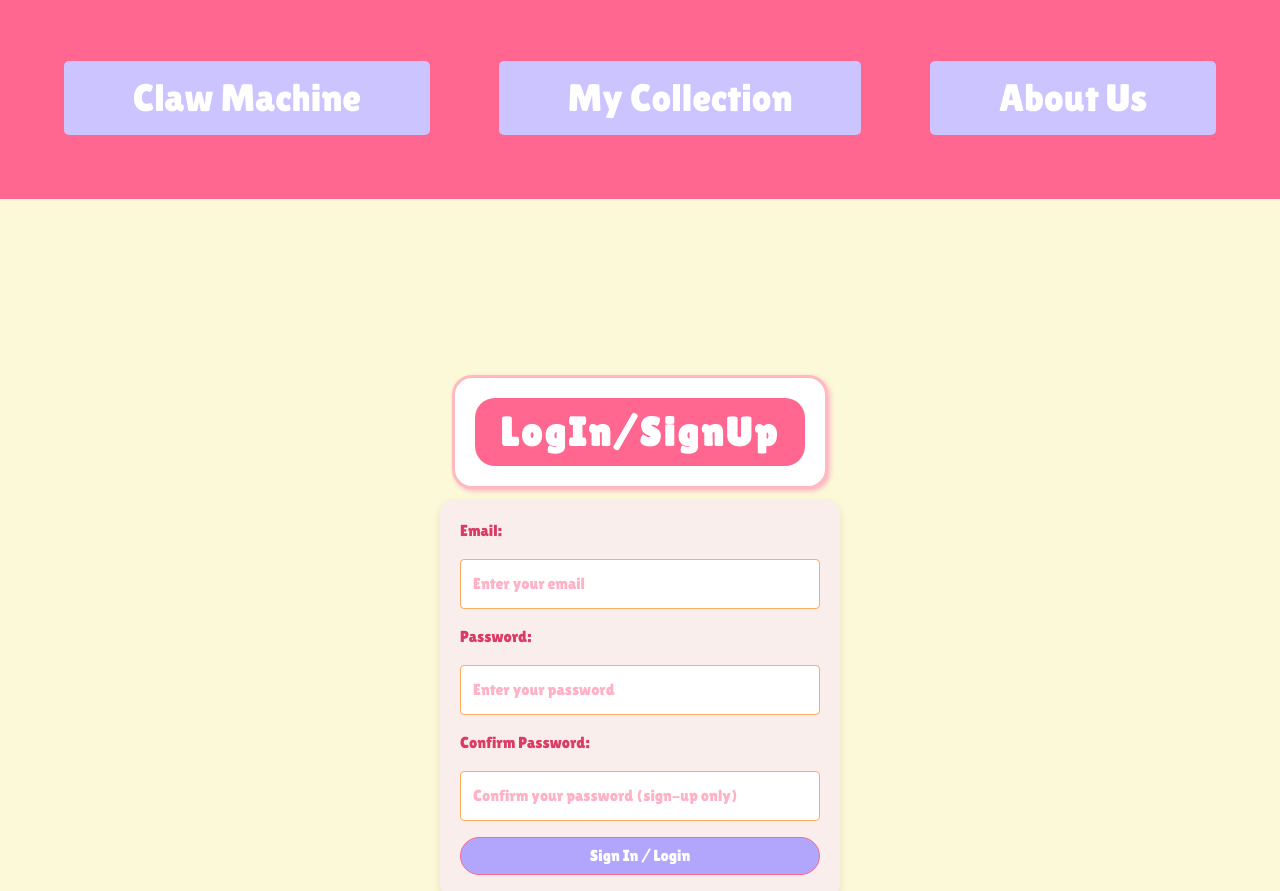
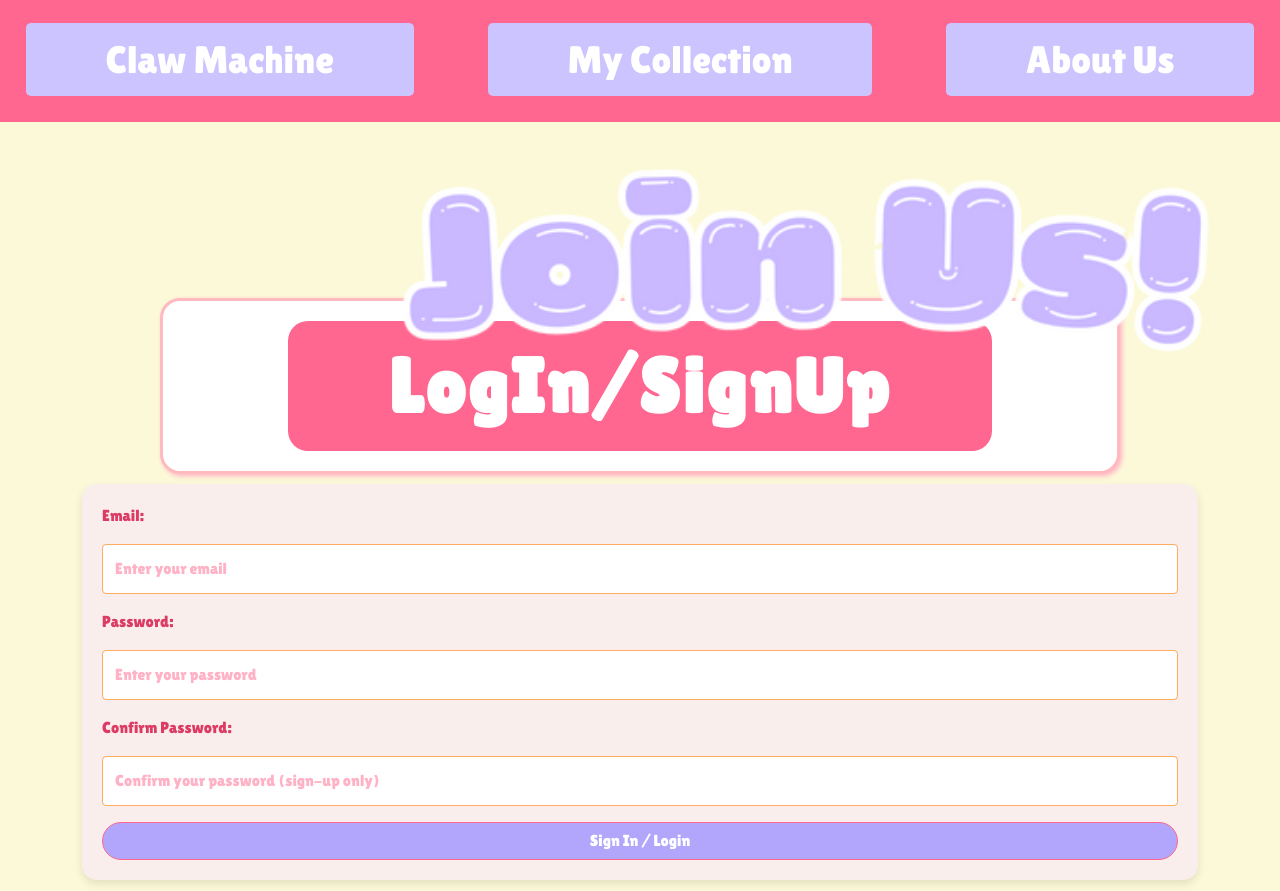
Before and after one commit to Nicoolaid/Claw-and-Paw, a plain HTML site: page signin.html in a window 1280 px wide. Shown: the part 135-1026 px from the top of the page. Drawn offline with nearby package versions, Linux system fonts and the light colour scheme.

Commit message:
layout AGAIN

```diff
--- a/signin.html
+++ b/signin.html
@@ -37,6 +37,9 @@
 
 
     <section id="signin-section" class="py-5">
+      <div class="joinusdiv container-fluid position-absolute">
+        <img src="img/joinus.png" alt="" id="joinus">
+      </div>
       <div class="loginheader d-flex justify-content-center gap-4">
         <span class="badge">LogIn/SignUp</span>
       </div>
@@ -62,7 +65,7 @@
           <button type="submit" class="btn btn-primary w-100">Sign In / Login</button>
         </form>
       </div>
-      <p class="text-center mt-3">
+      <p class="links text-center mt-3">
         <a href="#">Forgot your password?</a> | <a href="#">Already have an account? Log in</a>
       </p>
     </section>
--- a/style.css
+++ b/style.css
@@ -1,5 +1,6 @@
 .logo-header{
     background-color: #ffe9e8;
+    height:fit-content;
 }
 
 
@@ -23,7 +24,7 @@
 
 ul.nav{
     background-color:#FF6790;
-    padding:5%;
+    padding:2%;
     grid-gap: 6%;
     height:fit-content;
 
@@ -93,8 +94,7 @@ li.nav-item{
     display: block;
     margin-left: auto;
     margin-right: auto;
-    max-width: 180%;
-    min-width: 40%;
+    width: 80vw;
     height: auto;
 }
 
@@ -227,6 +227,7 @@ p{
 
 #instructions{
     color:#F08F97;
+    font-size: 3vw;
 }
 
 .clawmachinediv{
@@ -255,8 +256,8 @@ p{
 
 .loginheader .badge{
     background-color: #ff6790;
-    font-size: 40px;
-    min-width: 20%;
+    font-size: 6vw;
+    width: 55vw;
     border-radius:20px;
     font-family: "Lilita One";
     letter-spacing: 3px;
@@ -266,7 +267,7 @@ p{
 .loginheader{
     background-color: white;
     padding: 20px;
-    width:fit-content;
+    width:75vw;
     margin-left: auto;
     margin-right: auto;
     margin-top: 10%;
@@ -274,4 +275,5 @@ p{
     border: solid 3px #ffbac0;
     box-shadow: #ffb2c6 2px 2px 5px ;
     margin-bottom: 10px;
+
 }
--- a/style2.css
+++ b/style2.css
@@ -124,8 +124,8 @@ input[type="password"] {
 }
 
 #signin-section form {
-  max-width: 400px;
-  height: 400px;
+  max-width: 400vw;
+  height: auto;
   width: 200%;
   background-color: rgb(250, 238, 236);
   border-radius: 8px;
@@ -146,3 +146,22 @@ header .btn {
   font-size: 14px;
   padding: 10px 15px;
 }
+
+p a, .links{
+    color: #FF6790;
+}
+
+#joinus{
+    width: 75vw;
+    left: 25%;
+    position: relative;
+    z-index: 10;
+    top: -275px;
+    padding-top: -30px;
+    height: auto;
+    object-fit: fill;
+}
+
+.joinusdiv{
+    padding: px;
+}
```
